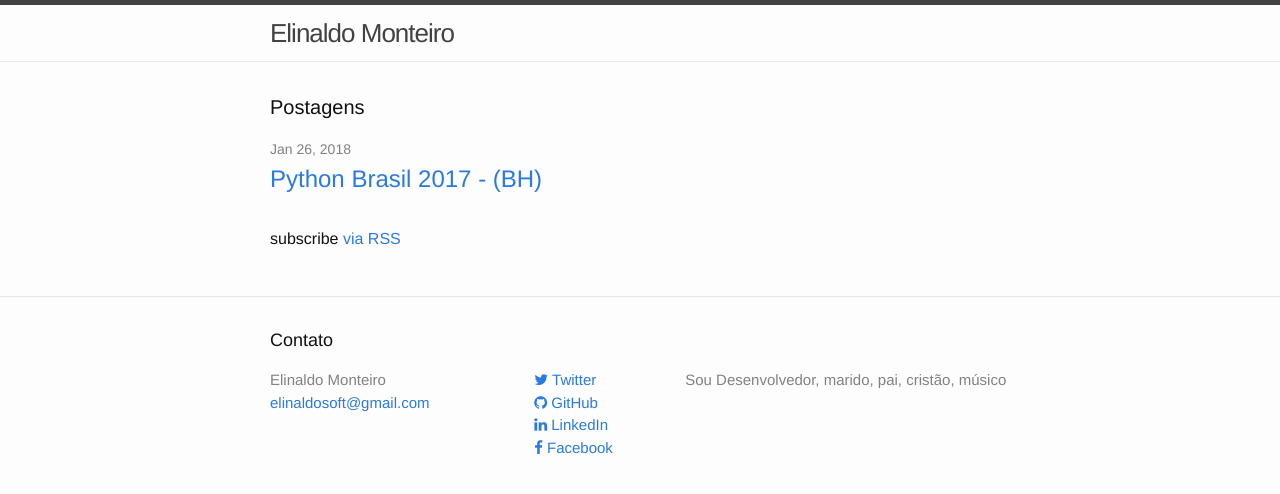
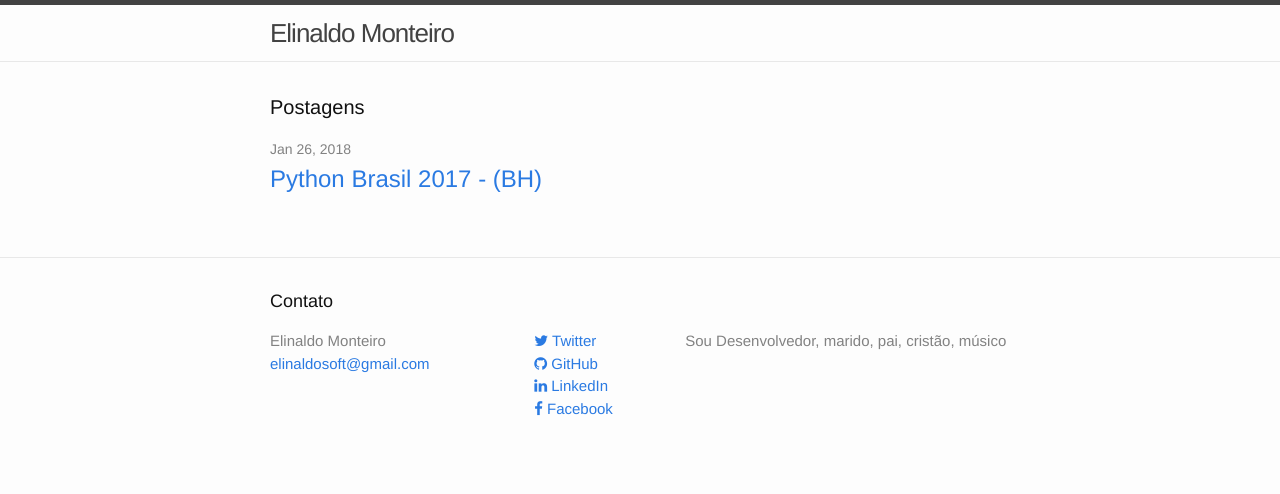
Before and after one commit to elinaldosoft/elinaldosoft.github.io, a Jekyll site: the page built from index.md, in a window 1280 px wide. Shown: the top 494 px of the page. Built offline with Jekyll 4.4.1, drawn with Linux system fonts in a browser that asks for light colours; nearby versions of some CDN libraries; comment, search, counter and statistics services are not loaded.

Commit message:
remove options feed xml

```diff
--- a/_layouts/home.html
+++ b/_layouts/home.html
@@ -20,6 +20,6 @@ layout: default
     {% endfor %}
   </ul>
 
-  <p class="rss-subscribe">subscribe <a href="{{ "/feed.xml" | relative_url }}">via RSS</a></p>
+  {% comment %} <p class="rss-subscribe">subscribe <a href="{{ "/feed.xml" | relative_url }}">via RSS</a></p> {% endcomment %}
 
 </div>
```
